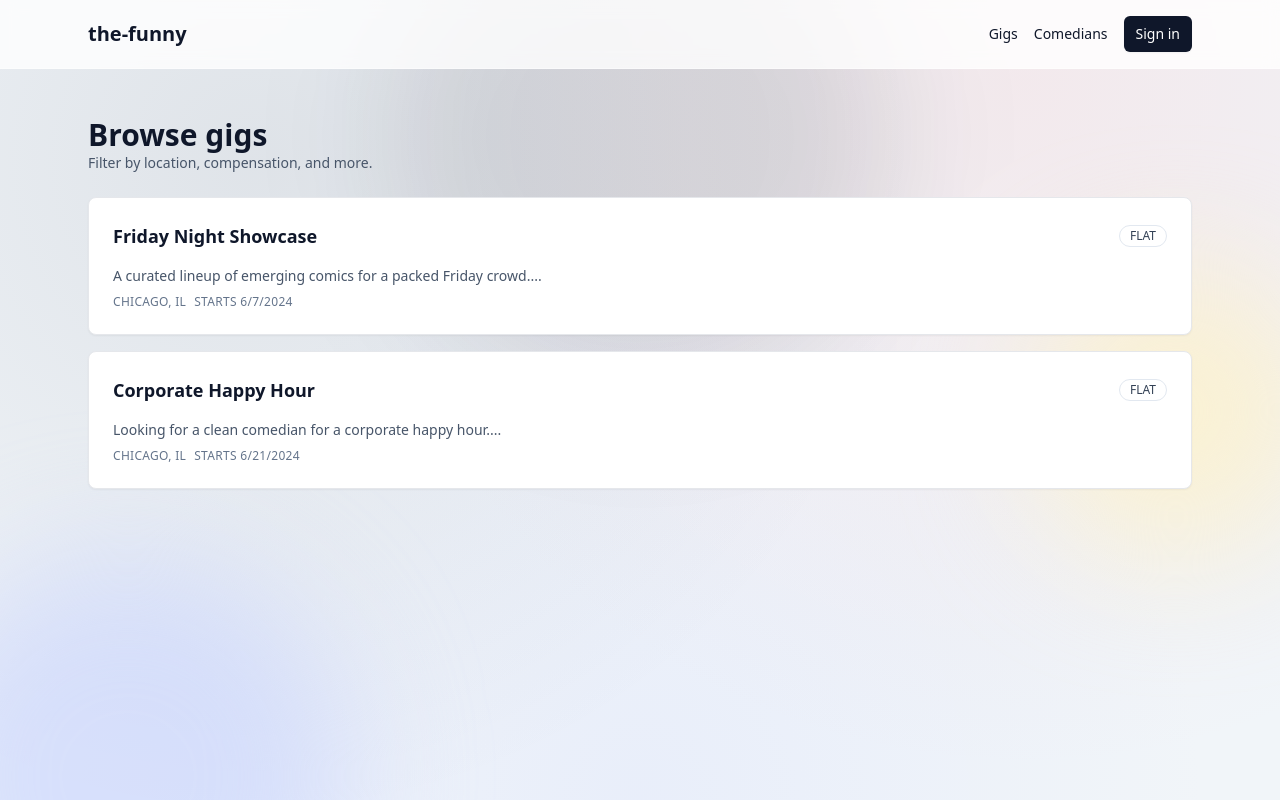
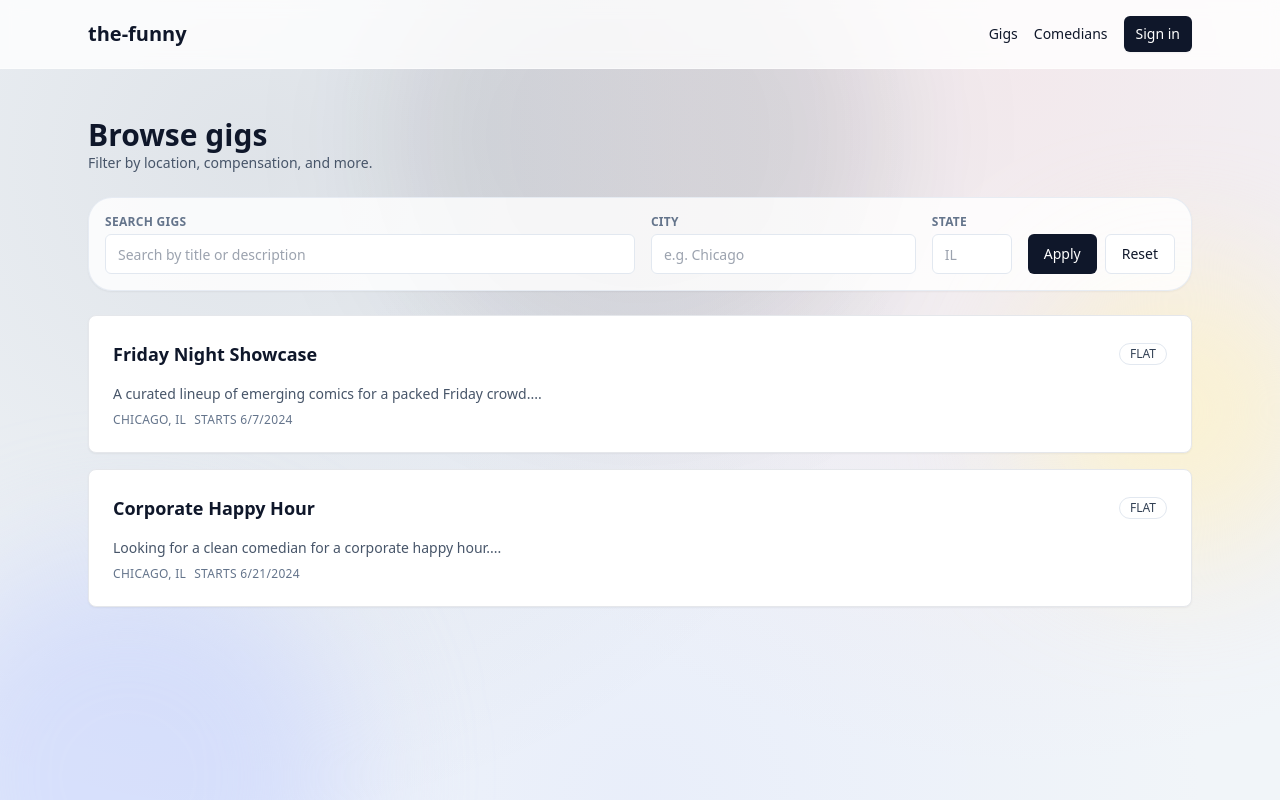
Before and after one commit to KyleMix/StandUpComedy_App, a Next.js app: page /gigs in a window 1280 px wide. Built offline with nearby package versions, Linux system fonts and the light colour scheme; no server answers.

Commit message:
Add location filters to gigs page

```diff
--- /dev/null
+++ b/app/gigs/GigFilters.tsx
@@ -0,0 +1,138 @@
+"use client";
+
+import { useEffect, useState, useTransition } from "react";
+import { usePathname, useRouter, useSearchParams } from "next/navigation";
+import { Button } from "@/components/ui/button";
+import { Input } from "@/components/ui/input";
+
+interface FormState {
+  search: string;
+  city: string;
+  state: string;
+}
+
+const INITIAL_STATE: FormState = {
+  search: "",
+  city: "",
+  state: ""
+};
+
+export function GigFilters() {
+  const router = useRouter();
+  const pathname = usePathname();
+  const searchParams = useSearchParams();
+  const [formState, setFormState] = useState<FormState>(INITIAL_STATE);
+  const [isPending, startTransition] = useTransition();
+
+  useEffect(() => {
+    const currentSearch = searchParams.get("search") ?? "";
+    const currentCity = searchParams.get("city") ?? "";
+    const currentState = searchParams.get("state") ?? "";
+
+    setFormState({
+      search: currentSearch,
+      city: currentCity,
+      state: currentState
+    });
+  }, [searchParams]);
+
+  function updateQuery(params: FormState) {
+    const next = new URLSearchParams(searchParams.toString());
+    next.delete("page");
+
+    const trimmedSearch = params.search.trim();
+    const trimmedCity = params.city.trim();
+    const upperState = params.state.trim().toUpperCase();
+
+    if (trimmedSearch) {
+      next.set("search", trimmedSearch);
+    } else {
+      next.delete("search");
+    }
+
+    if (trimmedCity) {
+      next.set("city", trimmedCity);
+    } else {
+      next.delete("city");
+    }
+
+    if (upperState) {
+      next.set("state", upperState);
+    } else {
+      next.delete("state");
+    }
+
+    const queryString = next.toString();
+    const url = queryString ? `${pathname}?${queryString}` : pathname;
+
+    startTransition(() => {
+      router.push(url);
+    });
+  }
+
+  function handleSubmit(event: React.FormEvent<HTMLFormElement>) {
+    event.preventDefault();
+    updateQuery(formState);
+  }
+
+  function handleReset() {
+    setFormState(INITIAL_STATE);
+    startTransition(() => {
+      router.push(pathname);
+    });
+  }
+
+  return (
+    <form
+      onSubmit={handleSubmit}
+      className="rounded-3xl border border-slate-200/80 bg-white/80 p-4 shadow-sm"
+    >
+      <div className="grid gap-4 md:grid-cols-[minmax(0,2fr)_minmax(0,1fr)_80px_auto]">
+        <label className="space-y-1 text-sm font-medium text-slate-700">
+          <span className="block text-xs font-semibold uppercase tracking-wide text-slate-500">Search gigs</span>
+          <Input
+            value={formState.search}
+            onChange={(event) => setFormState((state) => ({ ...state, search: event.target.value }))}
+            placeholder="Search by title or description"
+            aria-label="Search gigs"
+          />
+        </label>
+        <label className="space-y-1 text-sm font-medium text-slate-700">
+          <span className="block text-xs font-semibold uppercase tracking-wide text-slate-500">City</span>
+          <Input
+            value={formState.city}
+            onChange={(event) => setFormState((state) => ({ ...state, city: event.target.value }))}
+            placeholder="e.g. Chicago"
+            aria-label="City"
+          />
+        </label>
+        <label className="space-y-1 text-sm font-medium text-slate-700">
+          <span className="block text-xs font-semibold uppercase tracking-wide text-slate-500">State</span>
+          <Input
+            value={formState.state}
+            onChange={(event) =>
+              setFormState((state) => ({ ...state, state: event.target.value.toUpperCase() }))
+            }
+            placeholder="IL"
+            aria-label="State"
+            maxLength={2}
+          />
+        </label>
+        <div className="flex flex-col gap-2 md:flex-row md:items-end">
+          <Button type="submit" className="w-full md:w-auto" disabled={isPending}>
+            Apply
+          </Button>
+          <Button
+            type="button"
+            variant="outline"
+            className="w-full md:w-auto"
+            onClick={handleReset}
+            disabled={isPending}
+          >
+            Reset
+          </Button>
+        </div>
+      </div>
+    </form>
+  );
+}
--- a/app/gigs/page.tsx
+++ b/app/gigs/page.tsx
@@ -7,6 +7,7 @@ import Link from "next/link";
 import { Suspense } from "react";
 import { EmptyState } from "@/components/ui/EmptyState";
 import { HeroBackground } from "@/components/ui/HeroBackground";
+import { GigFilters } from "./GigFilters";
 
 async function GigsList({ searchParams }: { searchParams: Record<string, string | string[] | undefined> }) {
   const parsed = gigFiltersSchema.safeParse(searchParams);
@@ -86,6 +87,7 @@ export default function GigsPage({ searchParams }: { searchParams: Record<string
         <h1 className="text-3xl font-semibold">Browse gigs</h1>
         <p className="text-sm text-slate-600">Filter by location, compensation, and more.</p>
       </div>
+      <GigFilters />
       <Suspense key={JSON.stringify(searchParams)} fallback={<p>Loading gigs...</p>}>
         <GigsList searchParams={searchParams} />
       </Suspense>
```
